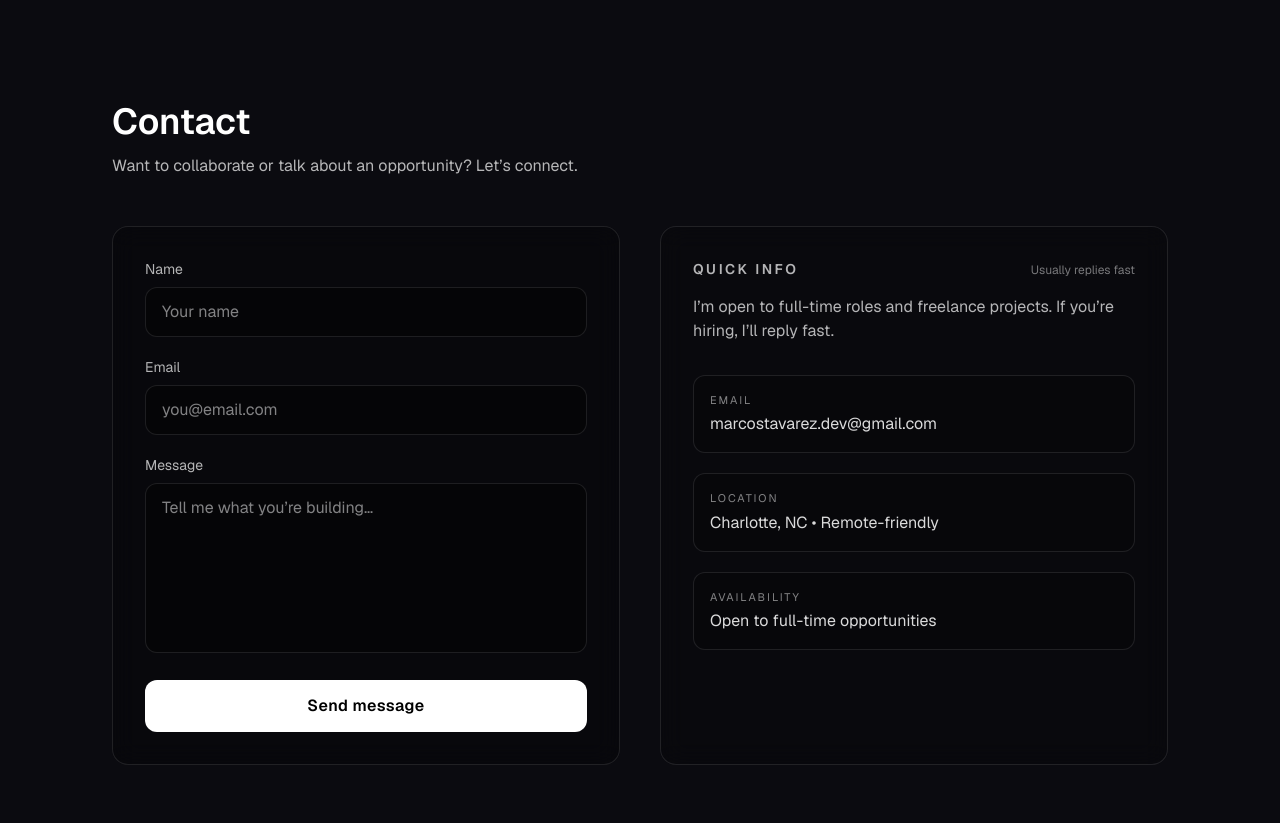
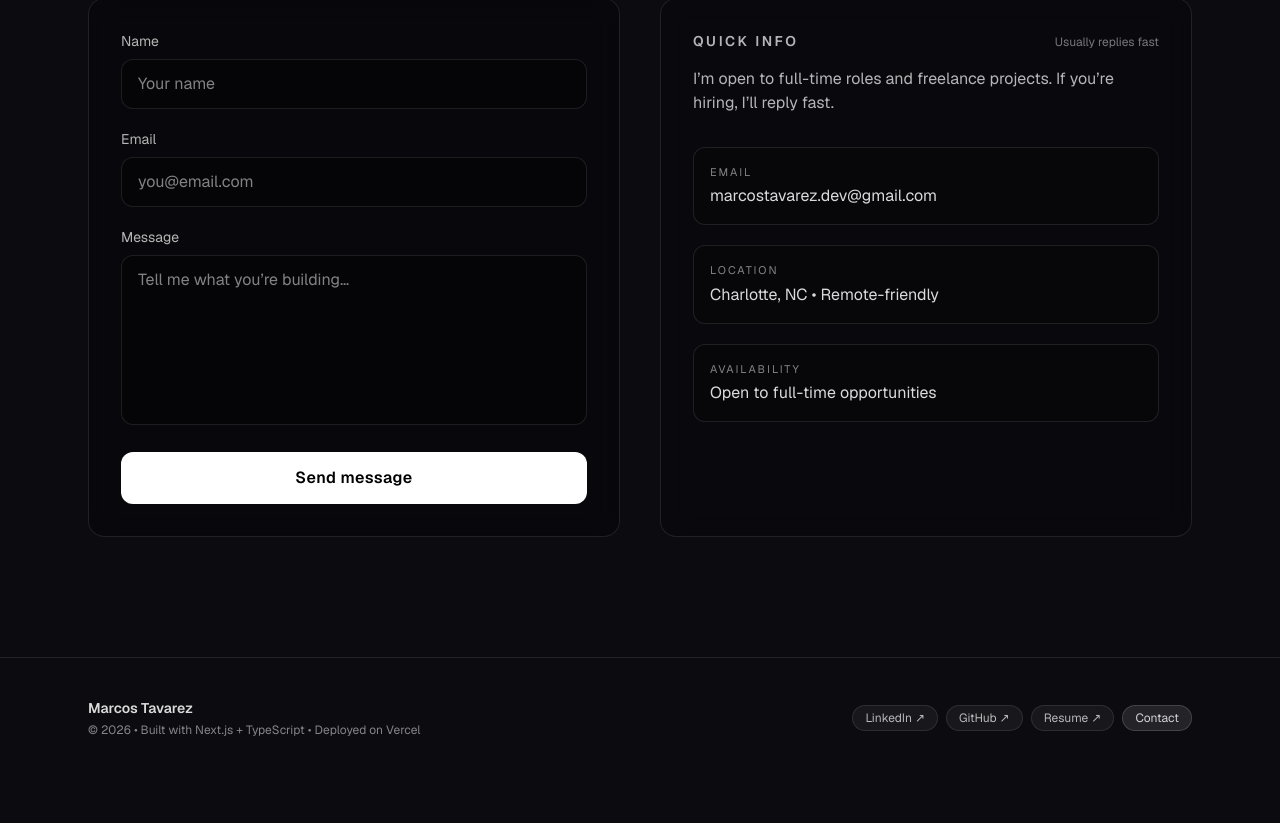
Before and after one commit to Mtavarez0625/portfolio-website, a Next.js app: page / in a window 1280 px wide. Shown: the part 5097-5920 px from the top of the page. After the commit the page ends 5875 px from the top, so only its background shows below. Built offline with nearby package versions, Linux system fonts and the light colour scheme.

Commit message:
fix: LinkedIn link + contact section cleanup

```diff
--- a/components/ContactSection.tsx
+++ b/components/ContactSection.tsx
@@ -53,20 +53,7 @@
   }
 
   return (
-    <section id="contact" className="section-pad">
-      <div className="container-wide">
-        {/* Header */}
-        <div className="max-w-2xl">
-          <h2 className="text-3xl md:text-4xl font-semibold text-white">
-            Contact
-          </h2>
-          <p className="mt-3 text-white/70">
-            Want to collaborate or talk about an opportunity? Let’s connect.
-          </p>
-        </div>
-
-        {/* Layout */}
-        <div className="mt-12 grid grid-cols-1 lg:grid-cols-2 gap-10">
+    <div className="grid grid-cols-1 lg:grid-cols-2 gap-10">
       {/* Form */}
       <div className="rounded-2xl border border-white/10 bg-black/25 backdrop-blur-md p-6 sm:p-8">
             <form onSubmit={onSubmit} className="space-y-5">
@@ -157,10 +144,6 @@
             </div>
       </aside>
     </div>
-
-        <div className="h-10" />
-      </div>
-    </section>
   );
 }
 
```
Also changed, not shown: 1 other file (tests, documents, lock files or other folders). Lines whose indentation alone changed are shown as unchanged.
